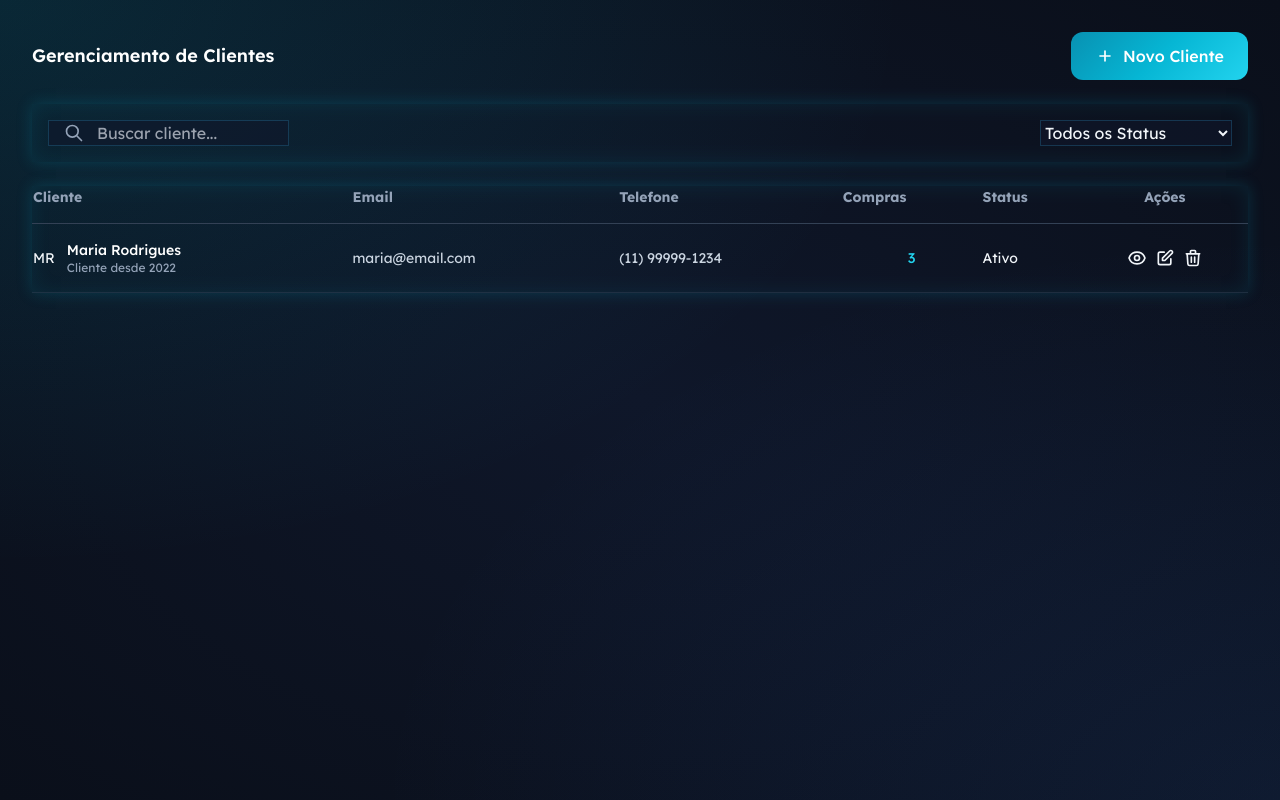
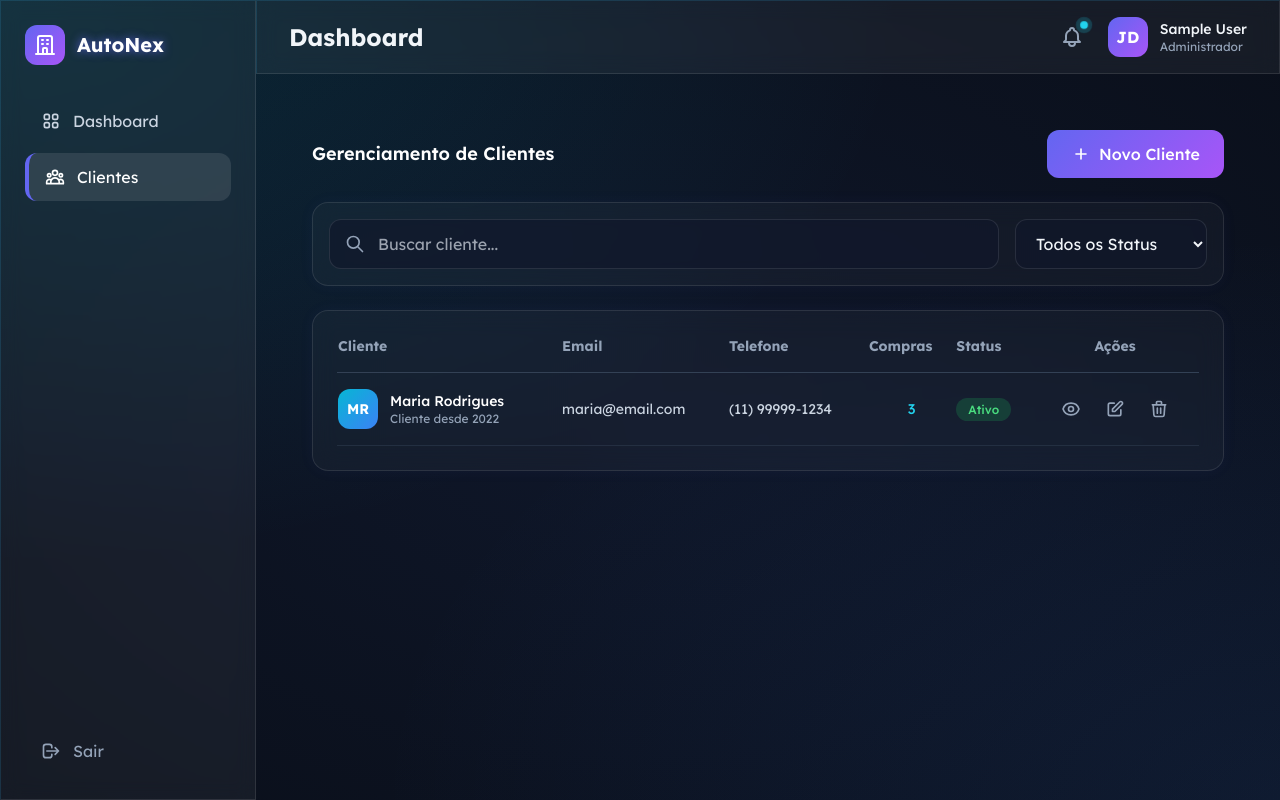
Before and after one commit to Silvaskrtt/NeonDrive, a Django app: page /clientes/ in a window 1280 px wide. Run offline with Django 5.2, Linux system fonts and the light colour scheme; the visitor is signed in with stand-in values (Sample User, id 1); data that the repository does not hold is empty; some libraries are stand-ins or nearby versions.

Commit message:
feat: implementação de todos os arquivos relacionados a clientes, veiculos, sidebar, header e dashboard.

```diff
--- a/neondrive/settings.py
+++ b/neondrive/settings.py
@@ -53,6 +53,8 @@ INSTALLED_APPS = [
     'clients',
     'dashboard',
     'reports',
+    'vehicles',
+    'sales',
 ]
 
 MIDDLEWARE = [
--- a/templates/base.html
+++ b/templates/base.html
@@ -4,29 +4,59 @@
 <head>
     <meta charset="UTF-8">
     <meta name="viewport" content="width=device-width, initial-scale=1.0">
-    <title>{% block title %}NeonDrive - Sistema de Vendas{% endblock %}</title>
 
-    <!-- Tailwind CSS -->
+    <title>{% block title %}AutoNex - Sistema de Vendas{% endblock %}</title>
+
+    <!-- Tailwind -->
     <script src="https://cdn.tailwindcss.com/3.4.17"></script>
 
     <!-- Fonts -->
-        <link href="https://fonts.googleapis.com/css2?family=Lexend:wght@100..900&display=swap" rel="stylesheet">
+    <link href="https://fonts.googleapis.com/css2?family=Lexend:wght@100..900&display=swap" rel="stylesheet">
 
-    <!-- Custom Styles -->
+    <!-- Estilos -->
     <link rel="stylesheet" href="{% static 'css/styles.css' %}">
     <link rel="stylesheet" href="{% static 'css/dashboard.css' %}">
+    <link rel="stylesheet" href="{% static 'css/clients.css' %}">
+    <link rel="stylesheet" href="{% static 'css/recent_sales_table.css' %}">
+    <link rel="stylesheet" href="{% static 'css/sidebar.css' %}">
+    <link rel="stylesheet" href="{% static 'css/header.css' %}">
+
     {% block extra_css %}{% endblock %}
 </head>
-<body class="h-full bg-gradient-radial text-slate-100 overflow-auto scrollbar-custom">
 
-    {% block content %}{% endblock %}
+<body class="h-screen bg-gradient-radial text-slate-100 overflow-hidden font-[Lexend]">
 
-    <!-- SDK Scripts -->
-    <script src="/_sdk/element_sdk.js"></script>
-    <script src="/_sdk/data_sdk.js" type="text/javascript"></script>
+<div class="flex h-full w-full">
 
-    <!-- Main JavaScript -->
-    <script src="scripts.js"></script>
-    {% block extra_js %}{% endblock %}
+    <!-- SIDEBAR -->
+    {% include "includes/sidebar.html" %}
+
+    <!-- ÁREA PRINCIPAL -->
+    <div class="flex flex-col flex-1 h-full">
+
+        <!-- HEADER (se existir) -->
+        {% include "includes/header.html" %}
+
+        <!-- CONTEÚDO -->
+        <main class="flex-1 overflow-y-auto p-6">
+
+            {% block content %}{% endblock %}
+
+        </main>
+
+    </div>
+
+</div>
+
+
+<!-- Scripts -->
+<script src="{% static 'js/sidebar.js' %}"></script>
+<script src="{% static 'js/recent_sales_table.js' %}"></script>
+<script src="{% static 'js/header.js' %}"></script>
+<script src="{% static 'js/clients.js' %}"></script>
+<script src="{% static 'js/scripts.js' %}"></script>
+
+{% block extra_js %}{% endblock %}
+
 </body>
 </html>
--- a/templates/dashboard/home.html
+++ b/templates/dashboard/home.html
@@ -7,16 +7,12 @@
 <!-- Dashboard -->
 <div id="dashboard-screen" class="min-h-full w-full">
     <div class="flex h-full">
-        <!-- Sidebar -->
-        {% include "includes/sidebar.html" %}
 
         <!-- Mobile Overlay -->
         <div id="sidebar-overlay" class="fixed inset-0 bg-black/50 z-30 lg:hidden hidden" onclick="toggleSidebar()"></div>
 
         <!-- Main Content -->
         <main class="flex-1 lg:ml-0 overflow-auto">
-            <!-- Header -->
-            {% include "includes/header.html" %}
 
             <!-- Dashboard Content -->
             <div class="p-4 md:p-8 space-y-6">
```
